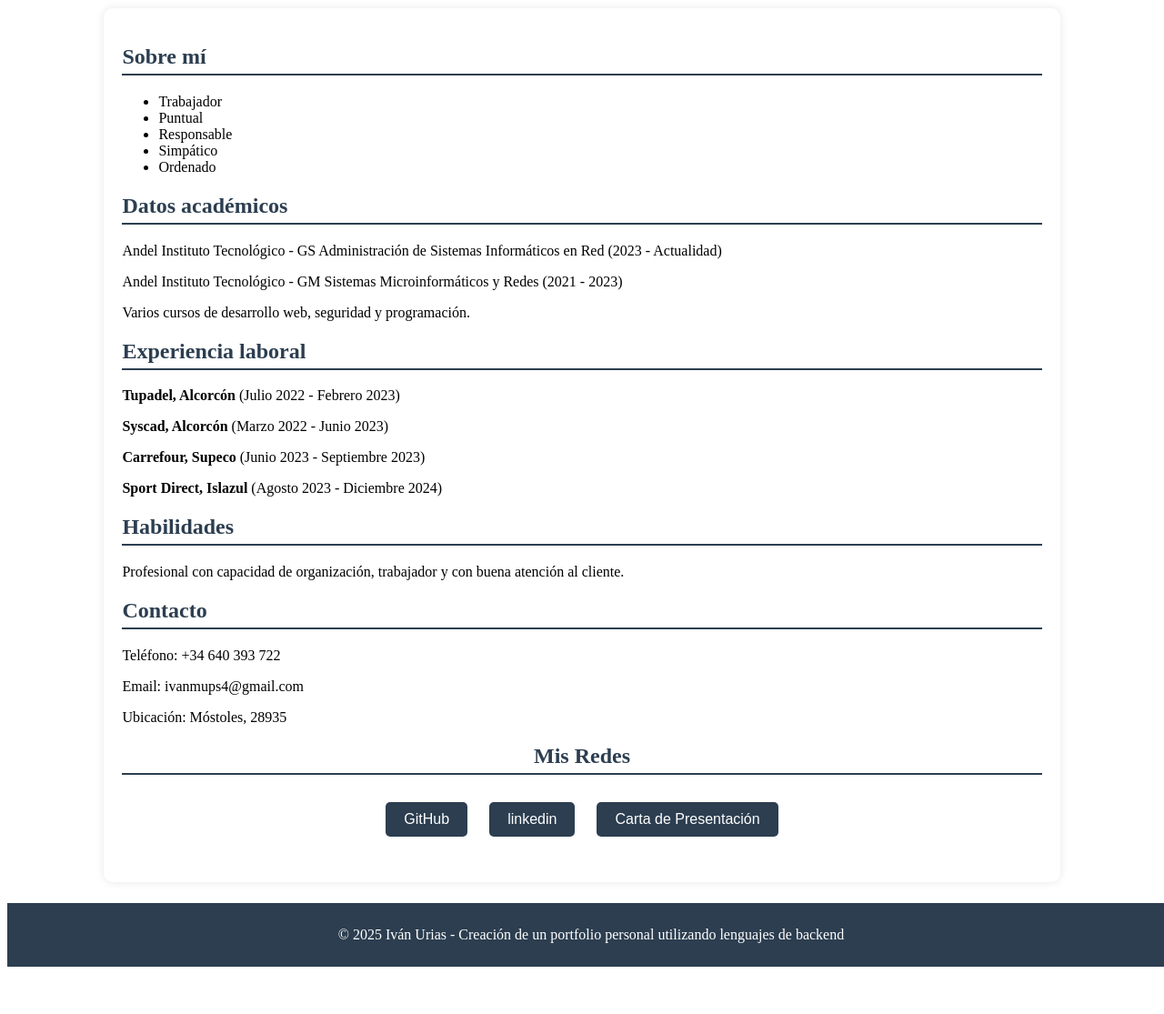
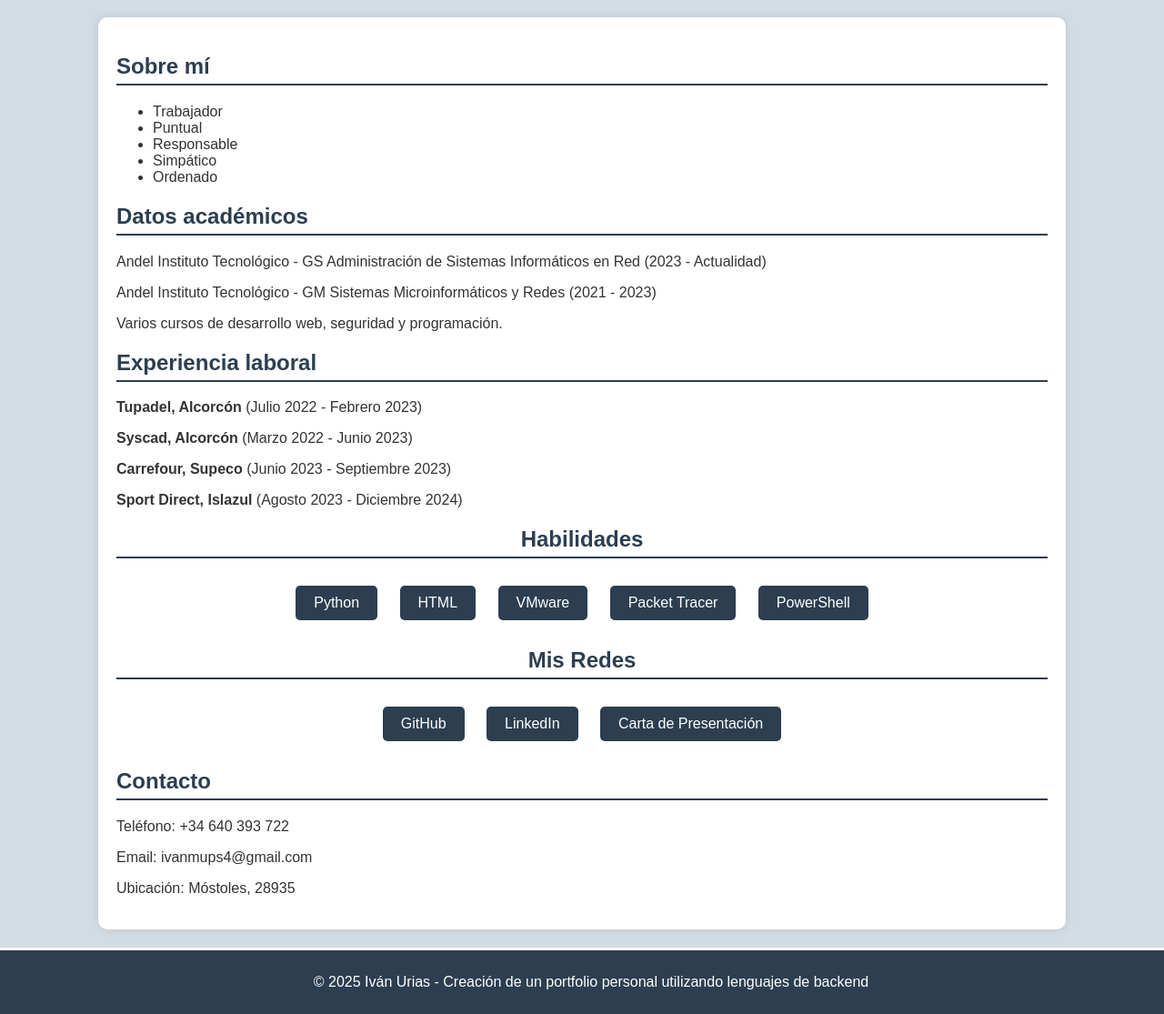
Before and after one commit to IvanUrias/mi-portfolio, a Flask app: page / in a window 1280 px wide. Shown: the part 193-1308 px from the top of the page at 91% size. Before the commit the page ends 1256 px from the top, so only its background shows below. Run offline with Flask 3, Linux system fonts and the light colour scheme.

Commit message:
index.html

```diff
--- a/templates/index.html
+++ b/templates/index.html
@@ -5,27 +5,27 @@
     <meta name="viewport" content="width=device-width, initial-scale=1.0">
     <title>Iván Urias - Portafolio</title>
     <style>
-      <center>
         body {
             font-family: Arial, sans-serif;
             margin: 0;
             padding: 0;
-            background-color: #f4f4f4;
+            background-color: #d3dbe3;
             color: #333;
         }
 
         header {
-            background-color: #2c3e50;
-            color: white;
+            background-image: url('https://d3t4nwcgmfrp9x.cloudfront.net/upload/tendencias-futuro-tecnologia-2024.jpg');
+            background-size: cover;
+            background-position: center;
             text-align: center;
-            padding: 20px;
+            padding: 60px 20px;
+            position: relative;
         }
 
-        .profile img {
-            width: 150px;
-            height: 150px;
-            border-radius: 50%;
-            border: 3px solid white;
+        header h1, header h2 {
+            color: white;
+            margin: 0;
+            text-shadow: 2px 2px 4px rgba(0, 0, 0, 0.7);
         }
 
         main {
@@ -43,8 +43,25 @@
             padding-bottom: 5px;
         }
 
-        section {
-            margin-bottom: 20px;
+        .skills {
+            text-align: center;
+        }
+
+        .skill-buttons button {
+            background-color: #2c3e50;
+            color: white;
+            border: none;
+            padding: 10px 20px;
+            margin: 10px;
+            border-radius: 5px;
+            cursor: pointer;
+            font-size: 16px;
+            transition: background 0.3s ease-in-out, transform 0.2s ease-in-out;
+        }
+
+        .skill-buttons button:hover {
+            background-color: #1a252f;
+            transform: translateY(-3px);
         }
 
         footer {
@@ -56,13 +73,12 @@
             border-top: 3px solid white;
         }
 
-        /* Estilos para los botones */
         .social-links {
             text-align: center;
             margin: 20px 0;
         }
 
-        button {
+        .social-links button {
             background-color: #2c3e50;
             color: white;
             border: none;
@@ -74,10 +90,11 @@
             transition: background 0.3s ease-in-out;
         }
 
-        button:hover {
+        .social-links button:hover {
             background-color: #1a252f;
         }
 
+        /* Modal de la Carta de Presentación */
         .letter-modal {
             display: none;
             position: fixed;
@@ -121,10 +138,8 @@
 </head>
 <body>
     <header>
-        <div class="profile">
-            <h1>Iván Urias</h1>
-            <h2>Administrador en sistemas informáticos y redes</h2>
-        </div>
+        <h1>Iván Urias</h1>
+        <h2>Administrador en sistemas informáticos y redes</h2>
     </header>
     <main>
         <section class="about">
@@ -152,20 +167,27 @@
         </section>
         <section class="skills">
             <h2>Habilidades</h2>
-            <p>Profesional con capacidad de organización, trabajador y con buena atención al cliente.</p>
+            <div class="skill-buttons">
+                <button>Python</button>
+                <button>HTML</button>
+                <button>VMware</button>
+                <button>Packet Tracer</button>
+                <button>PowerShell</button>
+            </div>
         </section>
+
+        <section class="social-links">
+            <h2>Mis Redes</h2>
+            <button onclick="openLink('https://github.com/IvanUrias/mi-portfolio')">GitHub</button>
+            <button onclick="openLink('https://www.linkedin.com/feed/?trk=guest_homepage-basic_google-one-tap-submit')">LinkedIn</button>
+            <button onclick="openLetter()">Carta de Presentación</button>
+        </section>
+
         <section class="contact">
             <h2>Contacto</h2>
             <p>Teléfono: +34 640 393 722</p>
             <p>Email: ivanmups4@gmail.com</p>
             <p>Ubicación: Móstoles, 28935</p>
-        </section>
-
-        <section class="social-links">
-            <h2>Mis Redes</h2>
-            <button onclick="openLink('https://github.com/IvanUrias/mi-portfolio')">GitHub</button>
-            <button onclick="openLink('https://www.linkedin.com/feed/?trk=guest_homepage-basic_google-one-tap-submit')">linkedin</button>
-            <button onclick="openLetter()">Carta de Presentación</button>
         </section>
     </main>
     <footer>
```
